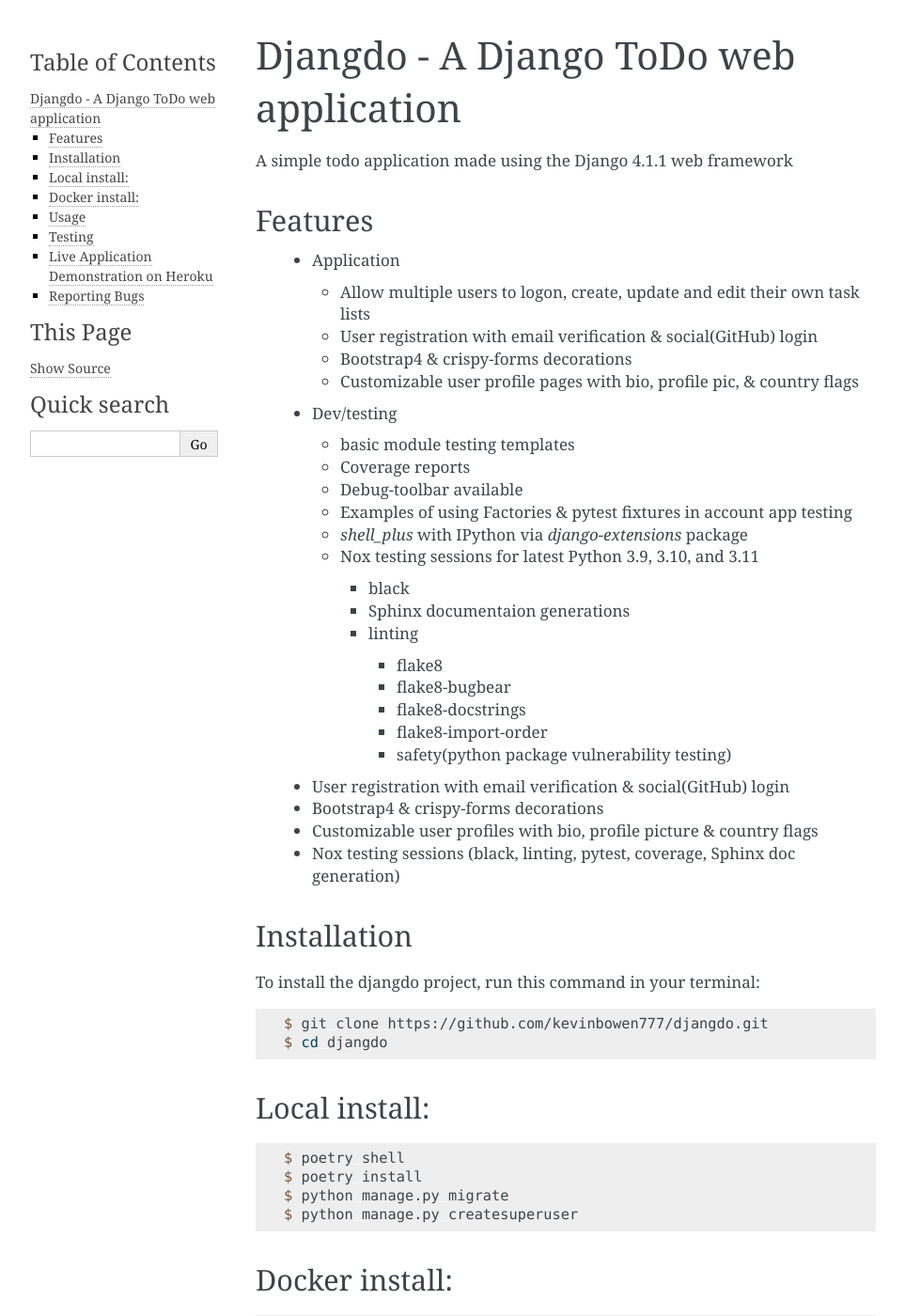
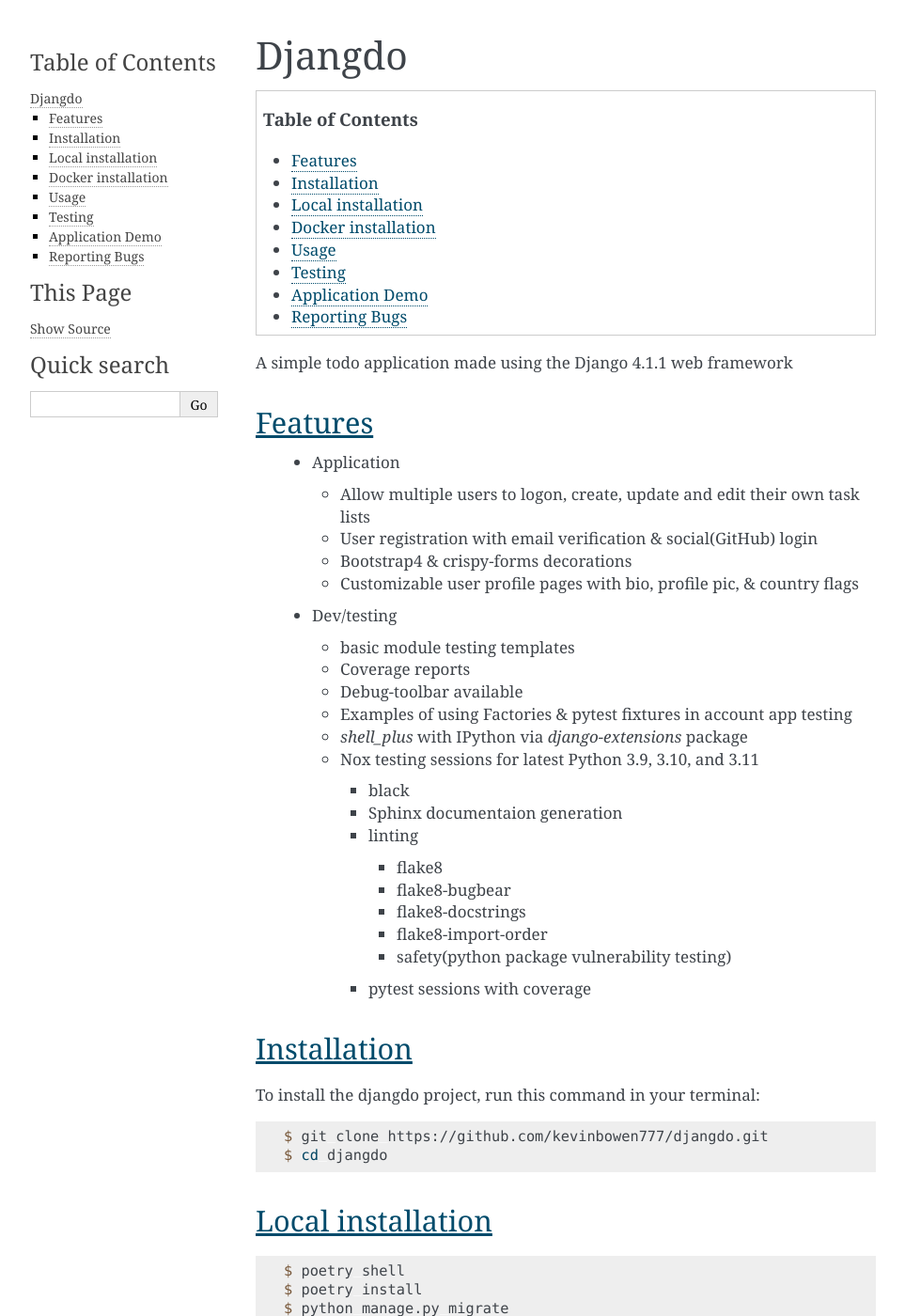
Before and after one commit to kevinbowen777/django-todo, a Sphinx documentation site: the page built from docs/index.rst, in a window 1280 px wide and 1400 px high. Shown: the whole window at 94% size, without its empty margins (148-1111 px from the left). Built offline with Sphinx 7.4.7, drawn with Linux system fonts in a browser that asks for light colours; some of the changed text lies outside the part shown.

Commit message:
Update ToC & feature list. Fixes #102

```diff
--- a/docs/index.rst
+++ b/docs/index.rst
@@ -1,11 +1,16 @@
-Djangdo - A Django ToDo web application
-=======================================
+Djangdo
+=======
 
 .. toctree::
    :hidden:
    :maxdepth: 1
 
    license
+
+.. contents:: Table of Contents
+   :local:
+   :backlinks: top
+   :depth: 2
 
 A simple todo application made using the Django 4.1.1 web framework
 
@@ -28,7 +33,7 @@
    * Nox testing sessions for latest Python 3.9, 3.10, and 3.11
 
      * black
-     * Sphinx documentaion generations
+     * Sphinx documentaion generation
      * linting
 
        * flake8
@@ -36,11 +41,8 @@
        * flake8-docstrings
        * flake8-import-order
        * safety(python package vulnerability testing)
+     * pytest sessions with coverage
 
- * User registration with email verification & social(GitHub) login
- * Bootstrap4 & crispy-forms decorations
- * Customizable user profiles with bio, profile picture & country flags
- * Nox testing sessions (black, linting, pytest, coverage, Sphinx doc generation)
 
 Installation
 ------------
@@ -53,8 +55,8 @@
    $ git clone https://github.com/kevinbowen777/djangdo.git
    $ cd djangdo
 
-Local install:
---------------
+Local installation
+------------------
 
 .. code-block:: console
 
@@ -64,8 +66,8 @@
    $ python manage.py createsuperuser
 
 
-Docker install:
----------------
+Docker installation
+-------------------
 
 .. code-block:: console
 
@@ -98,8 +100,10 @@
    $ nox -rs lint-3.11
    $ nox -s tests
 
-Live Application Demonstration on Heroku
-----------------------------------------
+Application Demo
+----------------
+Live demonstration of application running on Heroku:
+
 `kbowen-django-todo <https://kbowen-django-todo.herokuapp.com/>`_
 
 Reporting Bugs
```
Also changed, not shown: README.md (+25 -5 lines).
